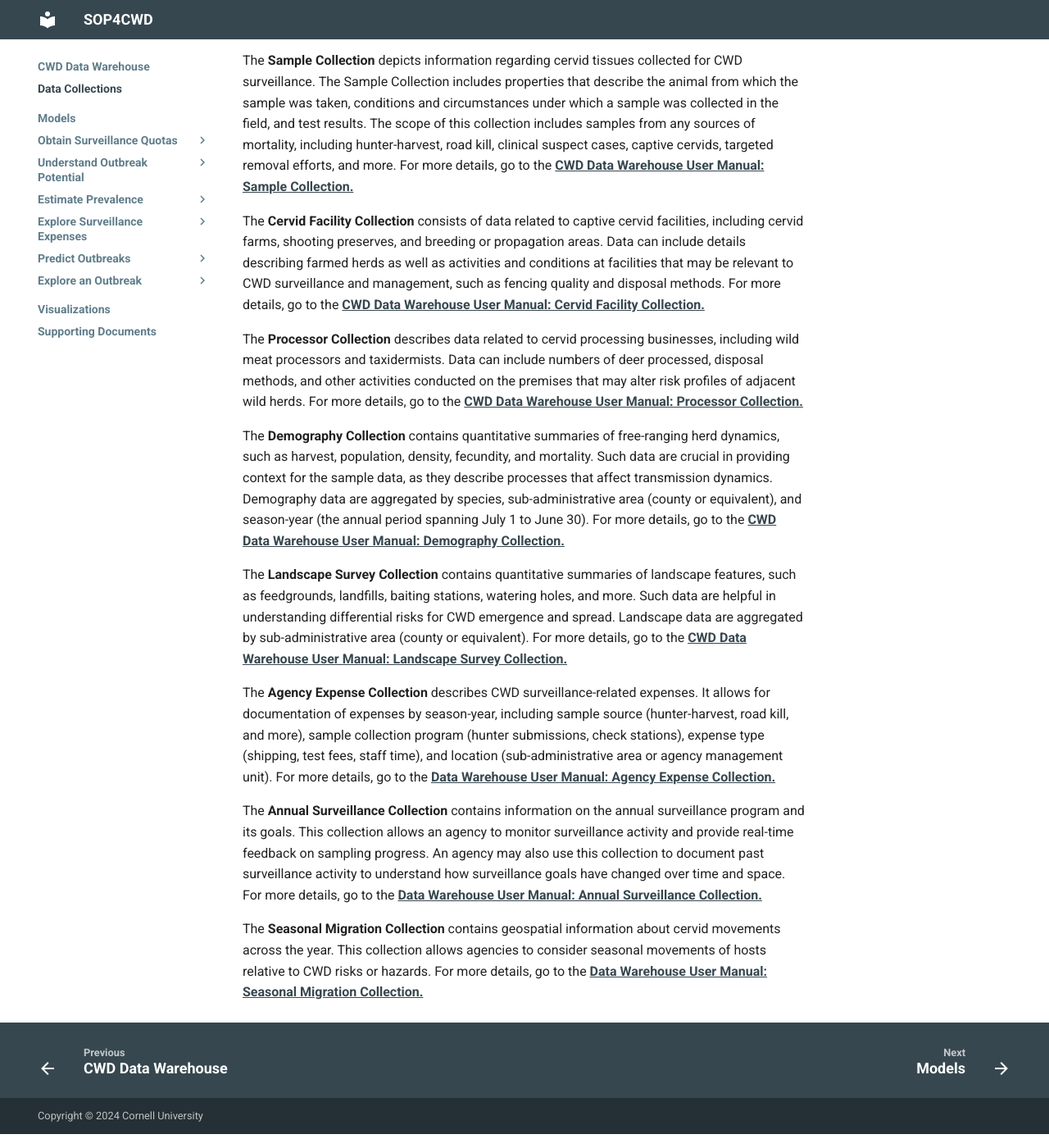
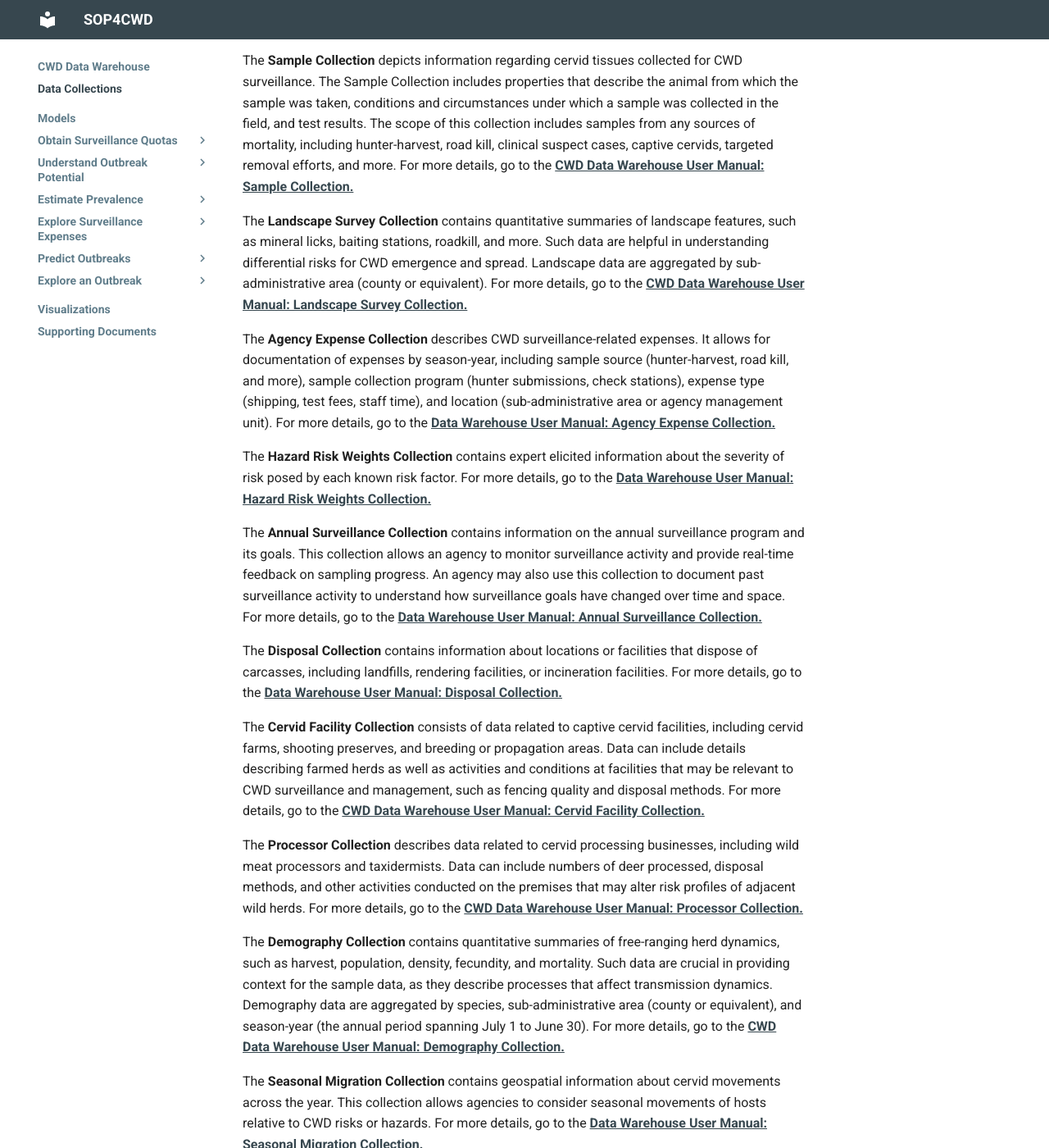
Before and after one commit to Cornell-Wildlife-Health-Lab/SOP4CWD-website, an MkDocs documentation site: the page built from docs/warehouse/DataCollections.md, in a window 1280 px wide and 1400 px high, scrolled down 259 px. Shown: the whole window at 82% size. Built offline with MkDocs 1.6.1 and Material for MkDocs 9.7.7, drawn with Linux system fonts in a browser that asks for light colours; plug-ins that fetch from the network failed and are left out; old or Windows-style settings are respelled for this version of MkDocs; some of the changed text lies outside the part shown.

Commit message:
Adding additional data collections and updating Hazard Model 2.0 and Outbreak Response

```diff
--- a/docs/warehouse/DataCollections.md
+++ b/docs/warehouse/DataCollections.md
@@ -9,16 +9,22 @@ The CWD Data Warehouse provides storage and management for 'data collections' in
 
 The **Sample Collection** depicts information regarding cervid tissues collected for CWD surveillance. The Sample Collection includes properties that describe the animal from which the sample was taken, conditions and circumstances under which a sample was collected in the field, and test results. The scope of this collection includes samples from any sources of mortality, including hunter-harvest, road kill, clinical suspect cases, captive cervids, targeted removal efforts, and more. For more details, go to the [CWD Data Warehouse User Manual: Sample Collection.](https://pages.github.coecis.cornell.edu/CWHL/CWD-Data-Warehouse/sample-collection.html){target="_blank"}
 
+The **Landscape Survey Collection** contains quantitative summaries of landscape features, such as mineral licks, baiting stations, roadkill, and more. Such data are helpful in understanding differential risks for CWD emergence and spread. Landscape data are aggregated by sub-administrative area (county or equivalent). For more details, go to the [CWD Data Warehouse User Manual: Landscape Survey Collection.](https://pages.github.coecis.cornell.edu/CWHL/CWD-Data-Warehouse/landscape.html){target="_blank"}
+
+The **Agency Expense Collection** describes CWD surveillance-related expenses. It allows for documentation of expenses by season-year, including sample source (hunter-harvest, road kill, and more), sample collection program (hunter submissions, check stations), expense type (shipping, test fees, staff time), and location (sub-administrative area or agency management unit). For more details, go to the [Data Warehouse User Manual: Agency Expense Collection.](https://pages.github.coecis.cornell.edu/CWHL/CWD-Data-Warehouse/agency-expense.html){target="_blank"}
+
+The **Hazard Risk Weights Collection** contains expert elicited information about the severity of risk posed by each known risk factor. For more details, go to the [Data Warehouse User Manual: Hazard Risk Weights Collection.](https://pages.github.coecis.cornell.edu/CWHL/CWD-Data-Warehouse/hazard-risk-weights-collection.html){target="_blank"}
+
+The **Annual Surveillance Collection** contains information on the annual surveillance program and its goals. This collection allows an agency to monitor surveillance activity and provide real-time feedback on sampling progress. An agency may also use this collection to document past surveillance activity to understand how surveillance goals have changed over time and space. For more details, go to the [Data Warehouse User Manual: Annual Surveillance Collection.](https://pages.github.coecis.cornell.edu/CWHL/CWD-Data-Warehouse/annual-surveillance.html){target="_blank"}
+
+The **Disposal Collection** contains information about locations or facilities that dispose of carcasses, including landfills, rendering facilities, or incineration facilities. For more details, go to the [Data Warehouse User Manual: Disposal Collection.](https://pages.github.coecis.cornell.edu/CWHL/CWD-Data-Warehouse/disposal.html){target="_blank"}
+
 The **Cervid Facility Collection** consists of data related to captive cervid facilities, including cervid farms, shooting preserves, and breeding or propagation areas. Data can include details describing farmed herds as well as activities and conditions at facilities that may be relevant to CWD surveillance and management, such as fencing quality and disposal methods. For more details, go to the [CWD Data Warehouse User Manual: Cervid Facility Collection.](https://pages.github.coecis.cornell.edu/CWHL/CWD-Data-Warehouse/cervid-facility-collection.html){target="_blank"}
 
 The **Processor Collection** describes data related to cervid processing businesses, including wild meat processors and taxidermists. Data can include numbers of deer processed, disposal methods, and other activities conducted on the premises that may alter risk profiles of adjacent wild herds. For more details, go to the [CWD Data Warehouse User Manual: Processor Collection.](https://pages.github.coecis.cornell.edu/CWHL/CWD-Data-Warehouse/processor.html){target="_blank"}
 
 The **Demography Collection** contains quantitative summaries of free-ranging herd dynamics, such as harvest, population, density, fecundity, and mortality. Such data are crucial in providing context for the sample data, as they describe processes that affect transmission dynamics. Demography data are aggregated by species, sub-administrative area (county or equivalent), and season-year (the annual period spanning July 1 to June 30). For more details, go to the [CWD Data Warehouse User Manual: Demography Collection.](https://pages.github.coecis.cornell.edu/CWHL/CWD-Data-Warehouse/demography.html){target="_blank"}
 
-The **Landscape Survey Collection** contains quantitative summaries of landscape features, such as feedgrounds, landfills, baiting stations, watering holes, and more. Such data are helpful in understanding differential risks for CWD emergence and spread. Landscape data are aggregated by sub-administrative area (county or equivalent). For more details, go to the [CWD Data Warehouse User Manual: Landscape Survey Collection.](https://pages.github.coecis.cornell.edu/CWHL/CWD-Data-Warehouse/landscape.html){target="_blank"}
+The **Seasonal Migration Collection** contains geospatial information about cervid movements across the year. This collection allows agencies to consider seasonal movements of hosts relative to CWD risks or hazards. For more details, go to the [Data Warehouse User Manual: Seasonal Migration Collection.](https://pages.github.coecis.cornell.edu/CWHL/CWD-Data-Warehouse/migration.html){target="_blank"}
 
-The **Agency Expense Collection** describes CWD surveillance-related expenses. It allows for documentation of expenses by season-year, including sample source (hunter-harvest, road kill, and more), sample collection program (hunter submissions, check stations), expense type (shipping, test fees, staff time), and location (sub-administrative area or agency management unit). For more details, go to the [Data Warehouse User Manual: Agency Expense Collection.](https://pages.github.coecis.cornell.edu/CWHL/CWD-Data-Warehouse/agency-expense.html){target="_blank"}
-
-The **Annual Surveillance Collection** contains information on the annual surveillance program and its goals. This collection allows an agency to monitor surveillance activity and provide real-time feedback on sampling progress. An agency may also use this collection to document past surveillance activity to understand how surveillance goals have changed over time and space. For more details, go to the [Data Warehouse User Manual: Annual Surveillance Collection.](https://pages.github.coecis.cornell.edu/CWHL/CWD-Data-Warehouse/annual-surveillance.html){target="_blank"}
-
-The **Seasonal Migration Collection** contains geospatial information about cervid movements across the year. This collection allows agencies to consider seasonal movements of hosts relative to CWD risks or hazards. For more details, go to the [Data Warehouse User Manual: Seasonal Migration Collection.](https://pages.github.coecis.cornell.edu/CWHL/CWD-Data-Warehouse/migration.html){target="_blank"}
+The **Congregation Collection** contains information about locations or facilities that congregate live cervids any time of year. For more details, go to the [Data Warehouse User Manual: Congregation Collection.](https://pages.github.coecis.cornell.edu/CWHL/CWD-Data-Warehouse/congregation.html){target="_blank"}
```
Also changed, not shown: docs/warehouse/models/HazardModel2.md (+9 -8 lines), docs/warehouse/models/OutbreakResponseModel.md (+3 -0 lines), docs/warehouse/team/Publications.md (+1 -0 lines), docs/assets/Baseline.png (deleted), docs/assets/Outbreak.png (added), 1 other file.
